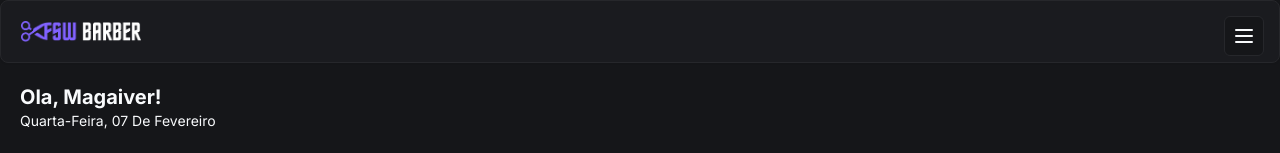
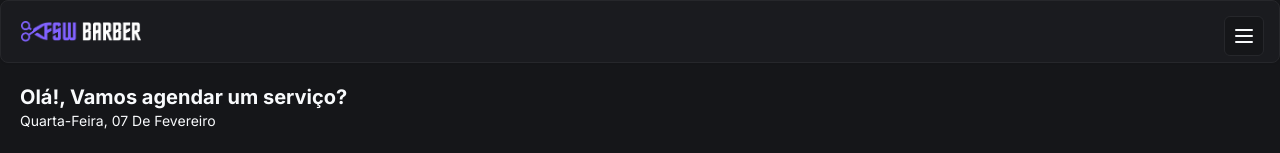
Before and after one commit to MAGAIVERH/BARBERSHOP, a Next.js app: page / in a window 1280 px wide. Shown: the top 153 px of the page. Built offline with nearby package versions, Linux system fonts and the light colour scheme; no server answers; the database is empty.

Commit message:
feat: add user name to home page

```diff
--- a/app/(home)/page.tsx
+++ b/app/(home)/page.tsx
@@ -35,7 +35,9 @@ const [barbershops, confirmedBookings ] = await Promise.all([
       < Header />
 
       <div className="px-5 pt-5">
-        <h2 className="text-xl  font-bold" >Ola, Magaiver!</h2>
+        <h2 className="text-xl  font-bold">
+          {session?.user ? `Olá, ${session.user.name?.split(' ')[0]}!` : 'Olá!, Vamos agendar um serviço?'}
+        </h2>
             <p className="capitalize text-sm" >
               {format(new Date(), "EEEE',' dd 'de' MMMM", {
               locale: ptBR,
```
